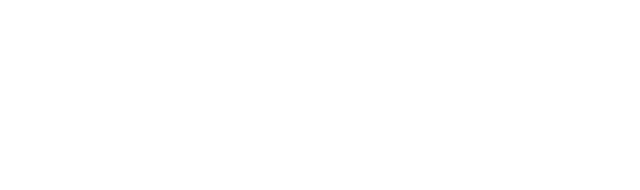
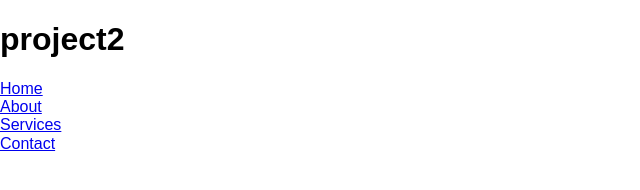
Before and after one commit to eng-abdullateefS/project2, a plain HTML site: page index.html in a window 1280 px wide. Shown: the whole page, without its empty margins (0-640 px from the left). Drawn offline with Linux system fonts and the light colour scheme; a web font is replaced by a local one.

Commit message:
check git

```diff
--- a/index.html
+++ b/index.html
@@ -17,6 +17,21 @@
 
 </head>
 <body>
-
+    <!-- start header -->
+    <header>
+        <div class="container">
+            <div class="logo">
+                <h1>project2</h1>
+            </div>
+            <nav>
+                <ul>
+                    <li><a href="#">Home</a></li>
+                    <li><a href="#">About</a></li>
+                    <li><a href="#">Services</a></li>
+                    <li><a href="#">Contact</a></li>
+                </ul>
+            </nav>
+        </div>
+     <!-- end header -->
 </body>
 </html>
```
